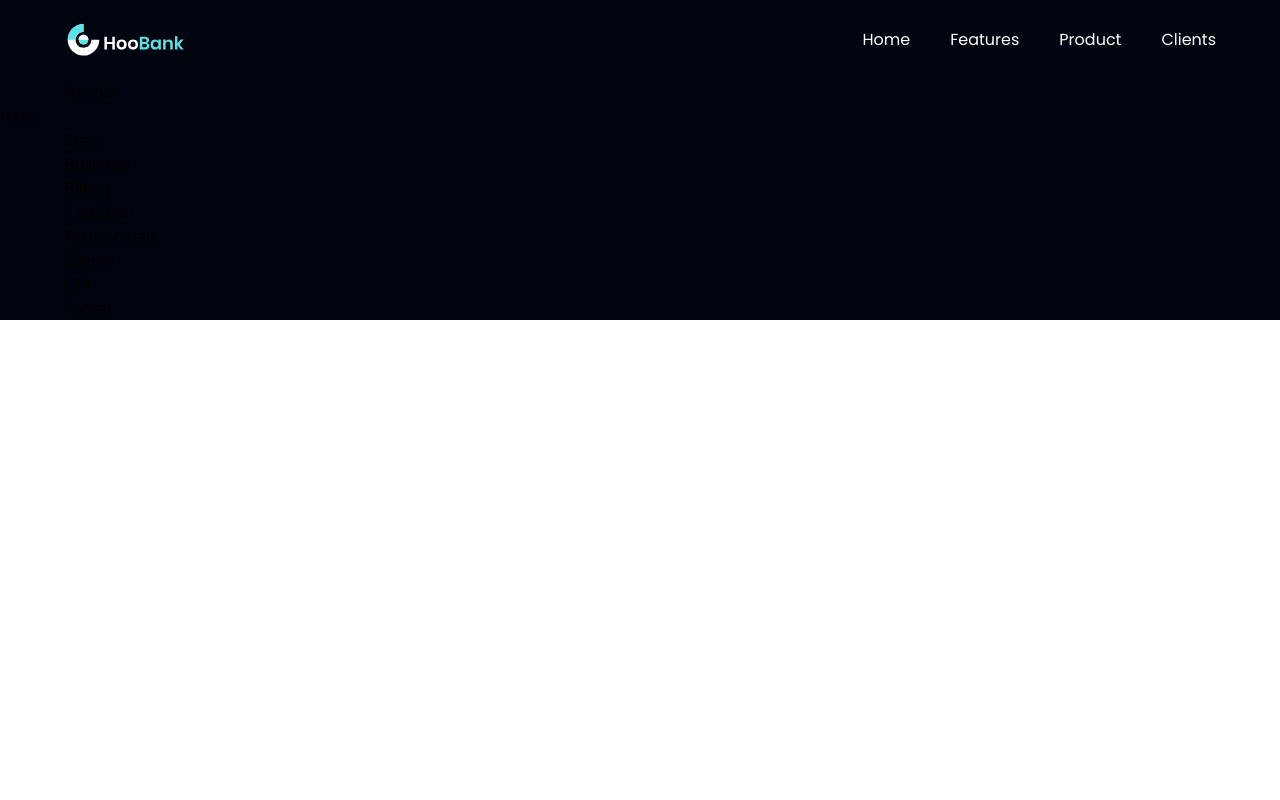
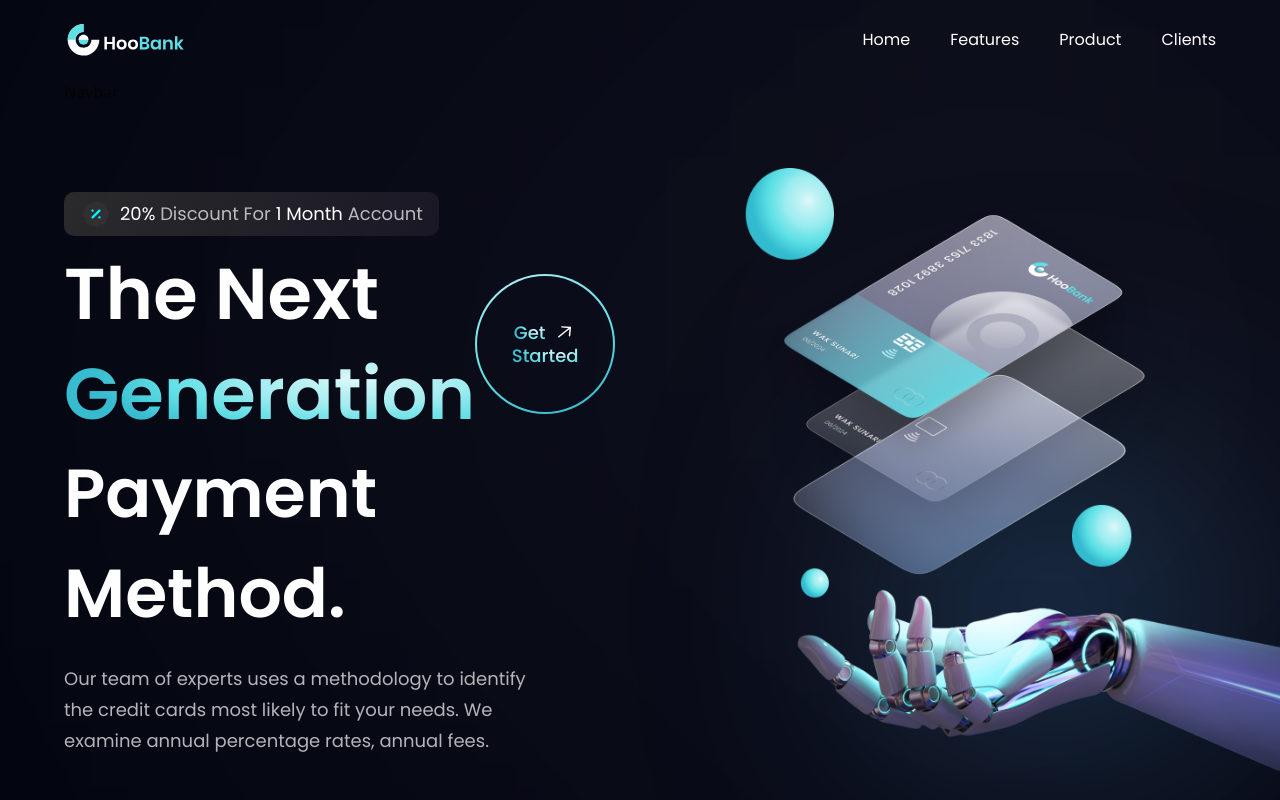
Before and after one commit to Gabr1elSouza/Bank_Modern, a React (Vite) app in the folder bank_modern_app/: page / in a window 1280 px wide. Shown: the top 800 px of the page. Built offline with nearby package versions, Linux system fonts and the light colour scheme.

Commit message:
Hero finish

```diff
--- a/bank_modern_app/src/Components/GetStarted.jsx
+++ b/bank_modern_app/src/Components/GetStarted.jsx
@@ -1,9 +1,24 @@
-import React from 'react'
+import styles from "../styles";
+import { arrowUp } from "../assets";
 
-const GetStarted = () => {
-  return (
-    <div>GetStarted</div>
-  )
-}
+const GetStarted = () => (
+  <div
+    className={`${styles.flexCenter} w-[140px] h-[140px] rounded-full bg-blue-gradient p-[2px] cursor-pointer`}
+  >
+    <div
+      className={`${styles.flexCenter} flex-col bg-primary w-[100%] h-[100%] rounded-full`}
+    >
+      <div className={`${styles.flexStart} flex-row`}>
+        <p className="font-poppins font-medium text-[18px] leading-[23px] mr-2">
+          <span className="text-gradient">Get</span>
+        </p>
+        <img src={arrowUp} alt="ArrowUp" className="w-[23px] h-[23px] object-contain" />
+      </div>
+        <p className="font-poppins font-medium text-[18px] leading-[23px]">
+          <span className="text-gradient">Started</span>
+        </p>
+    </div>
+  </div>
+);
 
-export default GetStarted
+export default GetStarted;
--- a/bank_modern_app/src/Components/Hero.jsx
+++ b/bank_modern_app/src/Components/Hero.jsx
@@ -1,9 +1,50 @@
-import React from 'react'
+import styles from "../styles";
+import { discount, robot } from "../assets/index";
+import GetStarted from "./GetStarted";
 
 const Hero = () => (
-    <section>
-      Hero</section>
-  )
+  <section id="home" className={`flex md:flex-row flex-col ${styles.paddingY}`}>
+    <div className={`flex-1 ${styles.flexStart} flex-col xl:px-0 sm:px-16 p-6`}>
+      <div className="flex flex-row items-center py-[6px] px-4 bg-discount-gradient rounded-[10px] mb-2">
+        <img src={discount} alt="discount" className="w=[32px] h-[32px]" />
+        <p className={`${styles.paragraph} ml-2`}>
+          <span className="text-white">20%</span> Discount For
+          <span className="text-white"> 1 Month </span>
+          Account
+        </p>
+      </div>
+      <div className="flex flex-row justify-between items-center w-full">
+        <h1 className="flex-1 font-poppins font-semibold ss:text-[72px] text-[52px] text-white ss:leading-[100px] leading-[75px]">
+          The Next <br className="sm:block hidden" />{" "}
+          <span className="text-gradient">Generation</span>
+        </h1>
+        <div className="ss:flex hidden md:mr-4 mr-0">
+          <GetStarted />
+        </div>
+      </div>
+      <h1 className="font-poppins font-semibold ss:text-[68px] text-[52px] text-white ss:leading-[100px] leading-[75px] w-full">
+        Payment Method.
+      </h1>
+      <p className={`${styles.paragraph} max-w-[470px] mt-5`}>
+        Our team of experts uses a methodology to identify the credit cards most
+        likely to fit your needs. We examine annual percentage rates, annual
+        fees.
+      </p>
+    </div>
+    <div className={`flex flex-1${styles.flexCenter} md:my-0 my-10 relative`}>
+      <img
+        src={robot}
+        alt="billing"
+        className="w-[100%] h-[100%] relative z-[5]"
+      />
+      <div className="absolute z-[0] w-[40%] h-[35%] top-0 pink__gradient" />
+      <div className="absolute z-[1] w-[80%] h-[80%] rounded-full bottom-40 white__gradient" />
+      <div className="absolute z-[0] w-[50%] h-[50%] right-20 bottom-20 blue__gradient" />
+      <div className={` ss:hidden ${styles.flexCenter}`}>
+        <GetStarted/>
+      </div>
+    </div>
+  </section>
+);
 
-
-export default Hero
+export default Hero;
```
